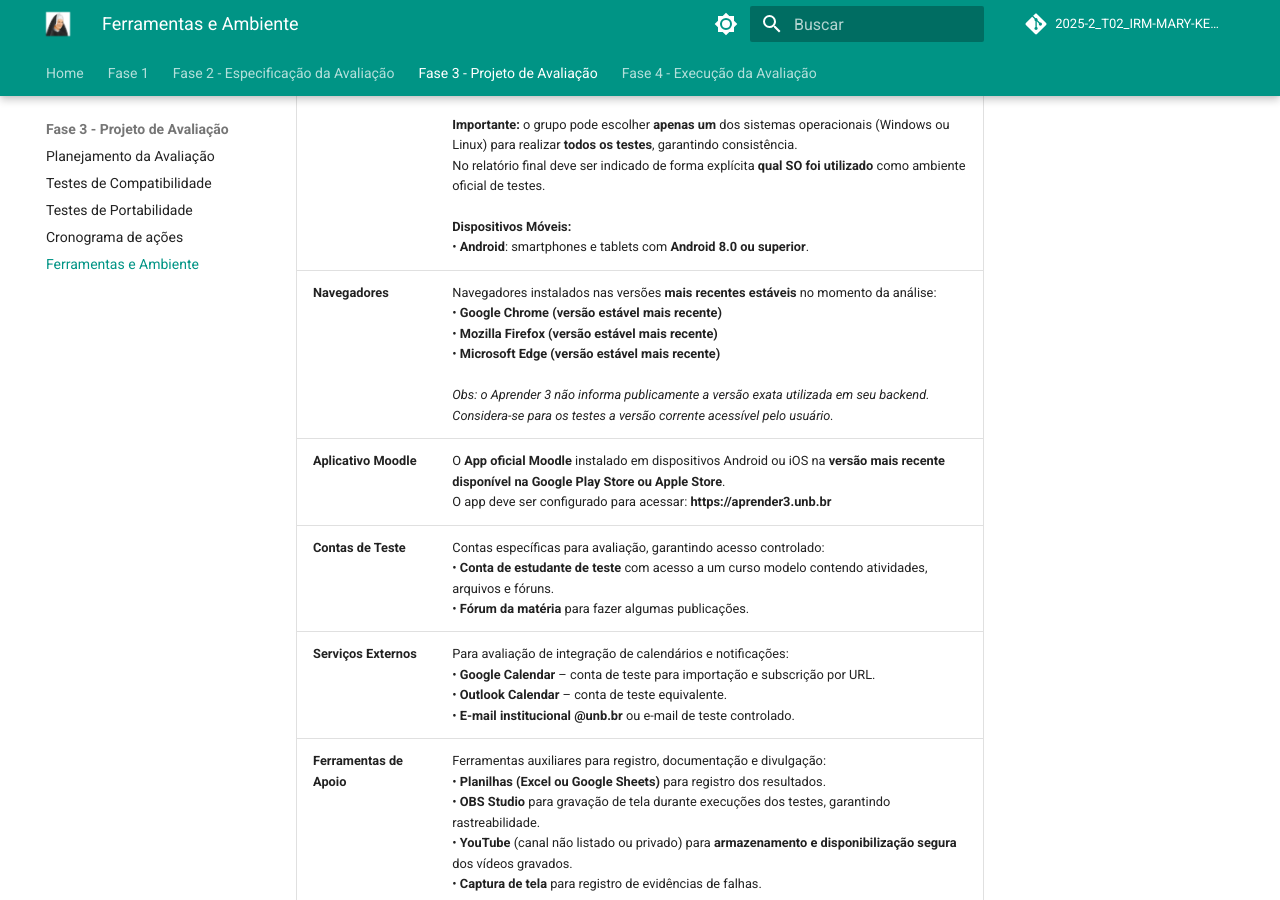
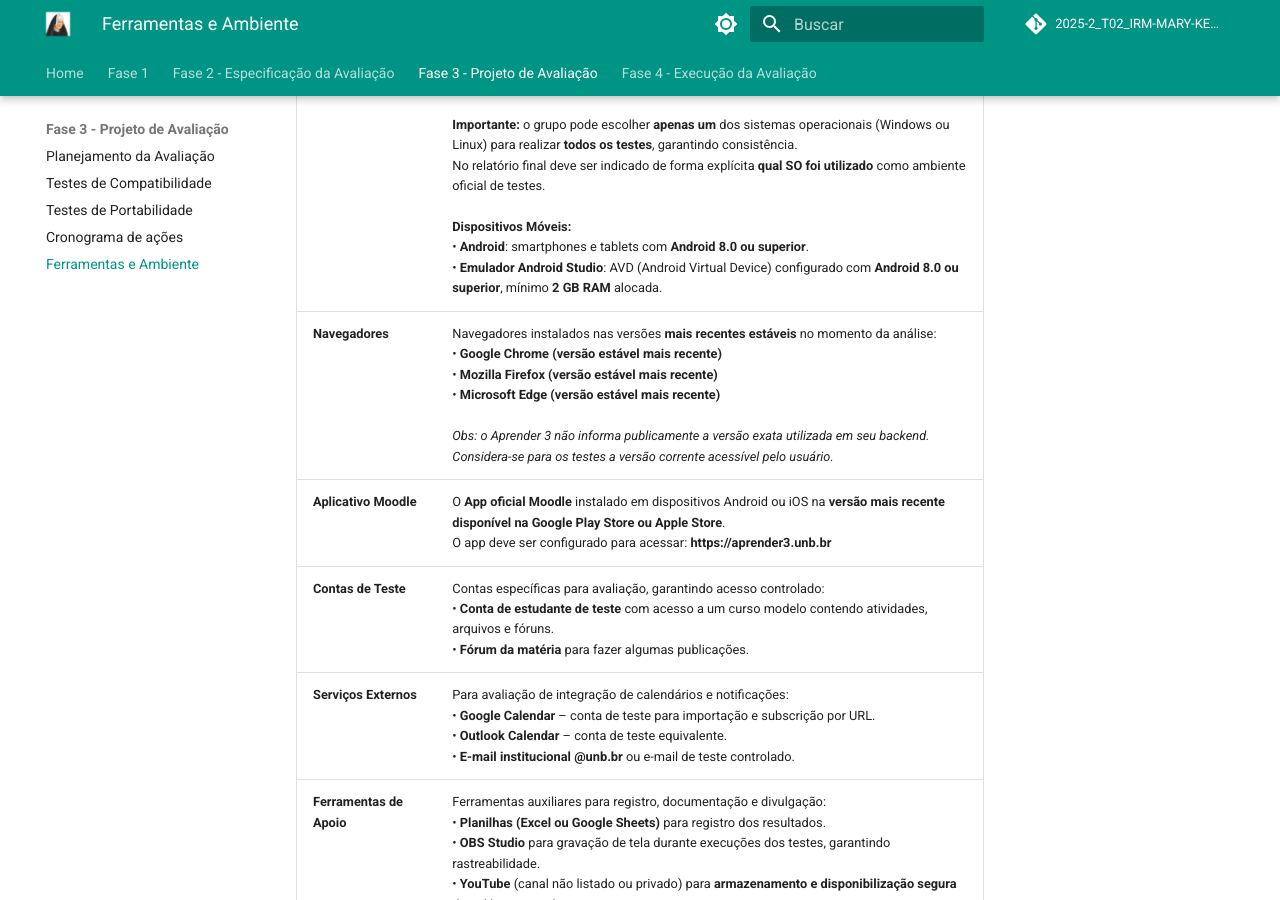
Before and after one commit to FCTE-Qualidade-de-Software-1/2025-2_T02_IRM-MARY-KELLER, an MkDocs documentation site: the page built from docs/fase_3/ferramentas.md, in a window 1280 px wide and 900 px high, scrolled down 428 px. Built offline with MkDocs 1.6.1 and Material for MkDocs 9.7.7, drawn with Linux system fonts in a browser that asks for light colours; comment, search, counter and statistics services are not loaded.

Commit message:
fix: ajusta ferramentas usadas para incluir android studio

```diff
--- a/docs/fase_3/ferramentas.md
+++ b/docs/fase_3/ferramentas.md
@@ -2,7 +2,7 @@
 
 | Recurso | Descrição |
 | --- | --- |
-| **Dispositivos de Teste** | Para garantir variedade e validade dos testes, recomenda-se utilizar: <br><br> **Computadores Desktop/Notebook:** <br> • **Windows 10 ou 11** com hardware mínimo: **CPU Dual-Core 2,0 GHz**, **4 GB RAM** (mínimo), ideal **8 GB RAM**. <br> • **Linux (Ubuntu 22.04 LTS ou equivalente)** com hardware mínimo: **CPU Dual-Core 2,0 GHz**, **4 GB RAM**, ideal **8 GB RAM**. <br><br> **Importante:** o grupo pode escolher **apenas um** dos sistemas operacionais (Windows ou Linux) para realizar **todos os testes**, garantindo consistência. <br> No relatório final deve ser indicado de forma explícita **qual SO foi utilizado** como ambiente oficial de testes. <br><br> **Dispositivos Móveis:** <br> • **Android**: smartphones e tablets com **Android 8.0 ou superior**. |
+| **Dispositivos de Teste** | Para garantir variedade e validade dos testes, recomenda-se utilizar: <br><br> **Computadores Desktop/Notebook:** <br> • **Windows 10 ou 11** com hardware mínimo: **CPU Dual-Core 2,0 GHz**, **4 GB RAM** (mínimo), ideal **8 GB RAM**. <br> • **Linux (Ubuntu 22.04 LTS ou equivalente)** com hardware mínimo: **CPU Dual-Core 2,0 GHz**, **4 GB RAM**, ideal **8 GB RAM**. <br><br> **Importante:** o grupo pode escolher **apenas um** dos sistemas operacionais (Windows ou Linux) para realizar **todos os testes**, garantindo consistência. <br> No relatório final deve ser indicado de forma explícita **qual SO foi utilizado** como ambiente oficial de testes. <br><br> **Dispositivos Móveis:** <br> • **Android**: smartphones e tablets com **Android 8.0 ou superior**. <br> • **Emulador Android Studio**: AVD (Android Virtual Device) configurado com **Android 8.0 ou superior**, mínimo **2 GB RAM** alocada. |
 | **Navegadores** | Navegadores instalados nas versões **mais recentes estáveis** no momento da análise: <br> • **Google Chrome (versão estável mais recente)** <br> • **Mozilla Firefox (versão estável mais recente)** <br> • **Microsoft Edge (versão estável mais recente)** <br><br> *Obs: o Aprender 3 não informa publicamente a versão exata utilizada em seu backend. Considera-se para os testes a versão corrente acessível pelo usuário.* |
 | **Aplicativo Moodle** | O **App oficial Moodle** instalado em dispositivos Android ou iOS na **versão mais recente disponível na Google Play Store ou Apple Store**. <br> O app deve ser configurado para acessar: **https://aprender3.unb.br** |
 | **Contas de Teste** | Contas específicas para avaliação, garantindo acesso controlado: <br> • **Conta de estudante de teste** com acesso a um curso modelo contendo atividades, arquivos e fóruns. <br> • **Fórum da matéria** para fazer algumas publicações. |
```
